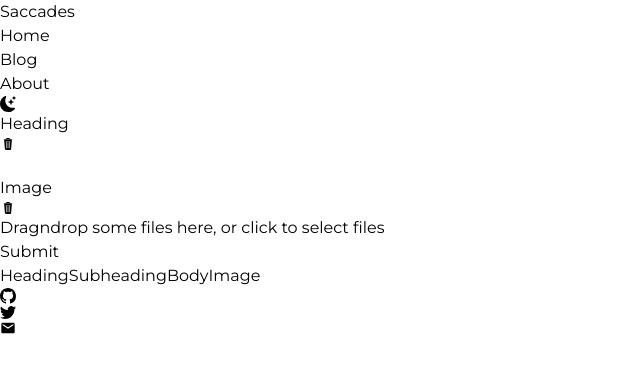
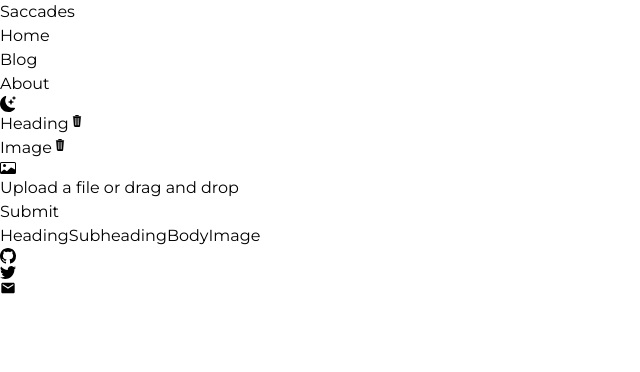
Before and after one commit to Gonpassa/blog_next, a Next.js app: page /create in a window 1280 px wide. Both pictures are taken after a click on the button "Image". Shown: the top 372 px of the page, without its empty margins (0-640 px from the left). Built offline with nearby package versions, Linux system fonts and the light colour scheme.

Commit message:
form now uploads to cloudinary, image url saved to database. able to remove inputs from form, need to test edge cases

```diff
--- a/app/components/create/BodyInput.jsx
+++ b/app/components/create/BodyInput.jsx
@@ -1,4 +1,5 @@
 import { useState } from "react";
+import RemoveInput from "./RemoveInput";
 import {
     BtnBold,
     BtnItalic,
@@ -10,7 +11,13 @@ import {
 } from "react-simple-wysiwyg";
 import { IoIosTrash } from "react-icons/io";
 
-export default function BodyInput({ type, id, value, handleChange }) {
+export default function BodyInput({
+    type,
+    id,
+    value,
+    handleChange,
+    removeInput,
+}) {
     return (
         <div className="flex flex-col justify-between mb-4">
             <label
@@ -18,9 +25,7 @@ export default function BodyInput({ type, id, value, handleChange }) {
                 className="font-bold flex justify-between items-center mb-2"
             >
                 Body
-                <span className="p-2 bg-zinc-50 rounded-md shadow text-zinc-150 ring-1 ring-gray-300 text-2xl dark:text-zinc-950">
-                    <IoIosTrash />
-                </span>
+                <RemoveInput removeInput={removeInput} id={id} key={id} />
             </label>
             <EditorProvider>
                 <Editor
--- a/app/components/create/Dropzone.jsx
+++ b/app/components/create/Dropzone.jsx
@@ -1,10 +1,12 @@
 import React, { useCallback, useState } from "react";
 import { useDropzone } from "react-dropzone";
 import Image from "next/image";
+import { BsCardImage } from "react-icons/bs";
 
-export default function MyDropzone({ className, name, id }) {
+export default function MyDropzone({ className, name, id, handleChange }) {
     const [files, setFiles] = useState([]);
-    const onDrop = useCallback((acceptedFiles) => {
+    const [rejected, setRejected] = useState([]);
+    const onDrop = useCallback((acceptedFiles, rejectedFiles) => {
         setFiles((prevFiles) => [
             ...acceptedFiles.map((file) => {
                 return Object.assign(file, {
@@ -12,9 +14,17 @@ export default function MyDropzone({ className, name, id }) {
                 });
             }),
         ]);
+        handleChange(acceptedFiles[0], name);
+        if (rejectedFiles?.length) {
+            setRejected([...rejectedFiles]);
+        }
     }, []);
     const { getRootProps, getInputProps, isDragActive } = useDropzone({
         onDrop,
+        accept: {
+            "image/*": [],
+        },
+        maxSize: 1024 * 10000,
     });
 
     return (
@@ -24,20 +34,35 @@ export default function MyDropzone({ className, name, id }) {
                     className: className,
                     name: name,
                     id: id,
+                    value: files[0],
                 })}
             >
                 <input {...getInputProps()} />
                 {isDragActive ? (
                     <p>Drop the files here ...</p>
                 ) : (
-                    <p>Dragndrop some files here, or click to select files</p>
+                    <div>
+                        <BsCardImage className="text-4xl text-center w-full" />
+                        <p className="text-center text-md ">
+                            <span className="font-semibold text-sky-400">
+                                Upload a file
+                            </span>{" "}
+                            or drag and drop
+                        </p>
+                    </div>
                 )}
             </div>
             {/* Preview */}
 
             <div className="relative w-[120%] h-44">
                 {files.map((file, i) => (
-                    <Image src={file.preview} alt="" fill={true} key={i} />
+                    <Image
+                        src={file.preview}
+                        alt=""
+                        fill={true}
+                        key={i}
+                        onLoad={() => URL.revokeObjectURL(file.preview)}
+                    />
                 ))}
             </div>
         </div>
--- a/app/components/create/Form.jsx
+++ b/app/components/create/Form.jsx
@@ -4,11 +4,10 @@ import HeadingInput from "./HeadingInput";
 import SubHeadingInput from "./SubHeadingInput";
 import BodyInput from "./BodyInput";
 import ImageInput from "./ImageInput";
+import { Providers } from "@/lib/Providers";
 
-export default function Form({ structure }) {
-    const [formData, setFormData] = useState({
-        heading0: "",
-    });
+export default function Form({ structure, removeInput }) {
+    const [formData, setFormData] = useState({});
     const inputs = structure.map((input, i) => {
         const type = input + i.toString();
         //When input is added, add an empty property to formData, pass that prop as value to input components.
@@ -19,6 +18,7 @@ export default function Form({ structure }) {
                         type={type}
                         id={i}
                         handleChange={handleChange}
+                        removeInput={removeInput}
                         value={formData[type] ? formData[type] : ""}
                     />
                 );
@@ -28,6 +28,7 @@ export default function Form({ structure }) {
                         type={type}
                         id={i}
                         handleChange={handleChange}
+                        removeInput={removeInput}
                         value={formData[type] ? formData[type] : ""}
                     />
                 );
@@ -37,13 +38,22 @@ export default function Form({ structure }) {
                         type={type}
                         id={i}
                         handleChange={handleChange}
+                        removeInput={removeInput}
                         value={formData[type] ? formData[type] : ""}
                     />
                 );
             default:
-                return <ImageInput type={type} id={i} />;
+                return (
+                    <ImageInput
+                        type={type}
+                        id={i}
+                        handleChange={handleImageChange}
+                        removeInput={removeInput}
+                    />
+                );
         }
     });
+
     function handleChange(event) {
         const { name, value, type } = event.target;
         //TODO : fix so image input turns img to URL by CDN and store the url
@@ -55,15 +65,46 @@ export default function Form({ structure }) {
         });
         console.log(formData);
     }
-
+    function handleImageChange(file, type) {
+        //type === name on the above handleChange function, bad naming :(
+        console.log(file);
+        setFormData((prevFormData) => {
+            return {
+                ...prevFormData,
+                [type]: file,
+            };
+        });
+    }
     async function handleSubmit(e) {
         e.preventDefault();
+        //Get image files out of formData
+        //Cloudinary info
+        const URL = process.env.NEXT_PUBLIC_CLOUDINARY_URL;
+        for (const key in formData) {
+            if (key.includes("image")) {
+                const cloudData = new FormData();
+                cloudData.append("file", formData[key]);
+                cloudData.append("upload_preset", "blog_preset");
+                const response = await fetch(URL, {
+                    method: "POST",
+                    body: cloudData,
+                });
+                const data = await response.json();
+                //replace current image file inside formData for url
+                console.log(data);
+                formData[key] = data.secure_url;
+            }
+        }
+        //Hit Cloudinary API, replace value in formData with URL.
+
         const options = {
             method: "POST",
             headers: { "Content-type": "application/json" },
             body: JSON.stringify({ formData, structure }),
         };
-        const res = await fetch("/api/create", options);
+        const res = await fetch("/api/create", options).then((response) =>
+            response.json()
+        );
         console.log(res);
     }
     return (
--- a/app/components/create/HeadingInput.jsx
+++ b/app/components/create/HeadingInput.jsx
@@ -1,6 +1,11 @@
-import { IoIosTrash } from "react-icons/io";
-
-export default function HeadingInput({ type, id, value, handleChange }) {
+import RemoveInput from "./removeInput";
+export default function HeadingInput({
+    type,
+    id,
+    value,
+    handleChange,
+    removeInput,
+}) {
     return (
         <div className="flex flex-col justify-between mb-4" key={id}>
             <label
@@ -8,9 +13,7 @@ export default function HeadingInput({ type, id, value, handleChange }) {
                 className="font-bold flex justify-between items-center"
             >
                 Heading
-                <span className="p-2 bg-zinc-50 rounded-md shadow text-zinc-150 ring-1 ring-gray-300 text-2xl dark:text-zinc-950">
-                    <IoIosTrash />
-                </span>
+                <RemoveInput removeInput={removeInput} id={id} key={id} />
             </label>
             <input
                 type="text"
--- a/app/components/create/ImageInput.jsx
+++ b/app/components/create/ImageInput.jsx
@@ -1,6 +1,12 @@
 import MyDropzone from "./Dropzone";
-import { IoIosTrash } from "react-icons/io";
-export default function ImageInput({ type, id, value, handleChange }) {
+import RemoveInput from "./RemoveInput";
+export default function ImageInput({
+    type,
+    id,
+    value,
+    handleChange,
+    removeInput,
+}) {
     return (
         <div className="flex flex-col justify-between mb-4" key={id}>
             <label
@@ -8,14 +14,13 @@ export default function ImageInput({ type, id, value, handleChange }) {
                 className="font-bold flex justify-between items-center mb-2"
             >
                 Image
-                <span className="p-2 bg-zinc-50 rounded-md shadow text-zinc-150 ring-1 ring-gray-300 text-2xl dark:text-zinc-950">
-                    <IoIosTrash />
-                </span>
+                <RemoveInput removeInput={removeInput} id={id} key={id} />
             </label>
             <MyDropzone
-                className="p-16 border-2 border-dashed border-zinc-150 rounded"
+                className="p-14 border-2 border-dashed border-zinc-150 rounded mt-2 hover:cursor-pointer"
                 name={type}
                 id={id}
+                handleChange={handleChange}
             />
         </div>
     );
--- /dev/null
+++ b/app/components/create/RemoveInput.jsx
@@ -0,0 +1,13 @@
+import { IoIosTrash } from "react-icons/io";
+export default function RemoveInput({ removeInput, id }) {
+    return (
+        <button
+            className="p-2 bg-zinc-50 rounded-md shadow text-zinc-150 ring-1 ring-gray-300 text-2xl dark:text-zinc-950"
+            onClick={removeInput}
+            id={id}
+            type="button"
+        >
+            <IoIosTrash />
+        </button>
+    );
+}
--- a/app/components/create/SubHeadingInput.jsx
+++ b/app/components/create/SubHeadingInput.jsx
@@ -1,5 +1,11 @@
-import { IoIosTrash } from "react-icons/io";
-export default function HeadingInput({ type, id, value, handleChange }) {
+import RemoveInput from "./RemoveInput";
+export default function HeadingInput({
+    type,
+    id,
+    value,
+    handleChange,
+    removeInput,
+}) {
     return (
         <div className="flex flex-col justify-between mb-4">
             <label
@@ -7,9 +13,7 @@ export default function HeadingInput({ type, id, value, handleChange }) {
                 className="font-bold flex justify-between items-center"
             >
                 Subheading
-                <span className="p-2 bg-zinc-50 rounded-md shadow text-zinc-150 ring-1 ring-gray-300 text-2xl dark:text-zinc-950">
-                    <IoIosTrash />
-                </span>
+                <RemoveInput removeInput={removeInput} id={id} key={id} />
             </label>
             <input
                 type="text"
--- a/app/create/page.jsx
+++ b/app/create/page.jsx
@@ -15,12 +15,21 @@ export default function Page({ params }) {
         ]);
     }
 
+    function removeInput(e) {
+        const { id } = e.currentTarget;
+        setStructure((prevStructure) => {
+            const newStructure = prevStructure.filter((inp, idx) => idx != id);
+            return newStructure;
+        });
+    }
+
     if (!isAdmin) {
         return <></>;
     }
+
     return (
         <section className="bg-white full-blog mt-12 border-t-[2px] p-6 min-h-screen dark:bg-zinc-950 ">
-            <Form structure={structure} />
+            <Form structure={structure} removeInput={removeInput} />
             <ButtonsArray addInput={addInput} />
         </section>
     );
```
Also changed, not shown: 1 other file (tests, documents, lock files or other folders).
